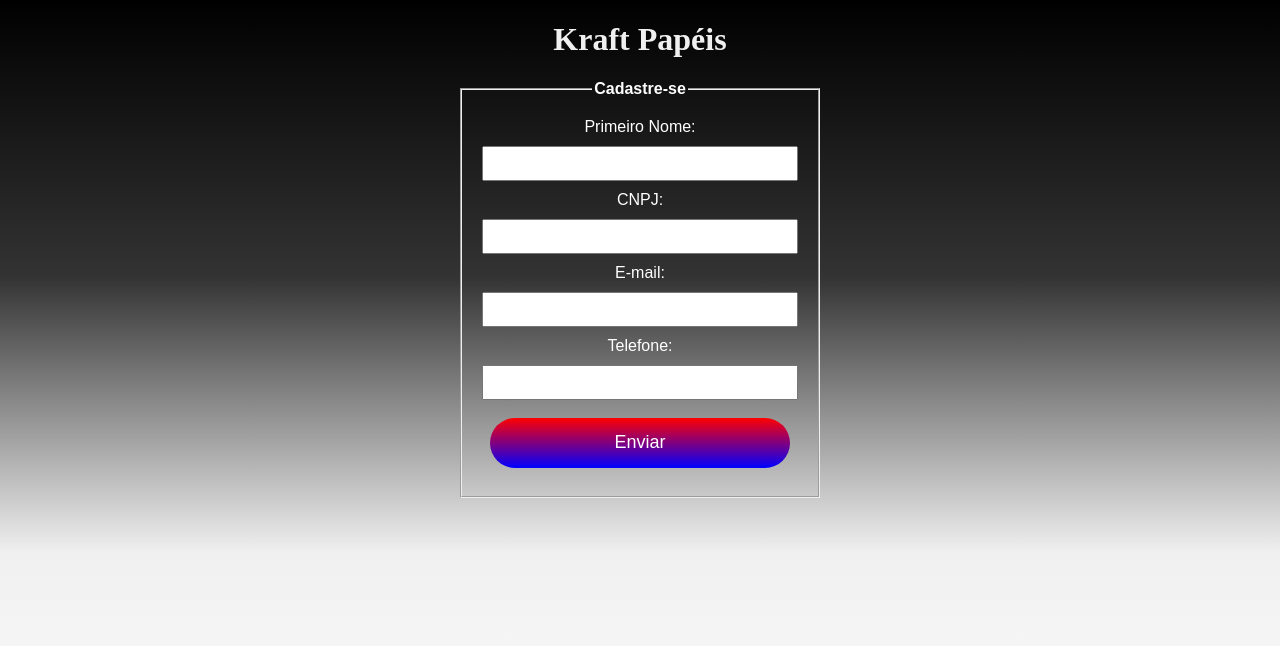
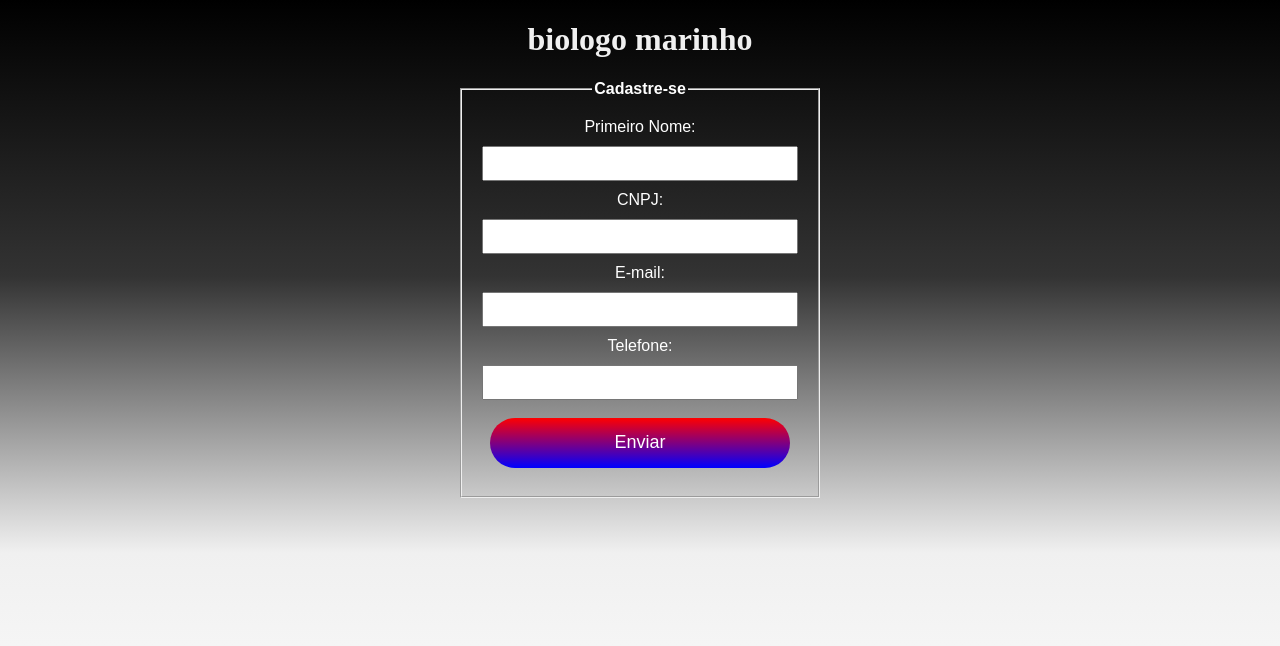
Before and after one commit to Marcelojoze/teste-1, a plain HTML site: page Index.HTML in a window 1280 px wide. Drawn offline with Linux system fonts and the light colour scheme.

Commit message:
mudei um negosio

```diff
--- a/Index.HTML
+++ b/Index.HTML
@@ -5,7 +5,7 @@
     <link rel="stylesheet" href="style.css">
 </head>
     <body>
-        <h1>Kraft Papéis</h1>
+        <h1>biologo marinho</h1>
     <main>
         <article>
         <form action="/action_page.php"method="POST">
```
